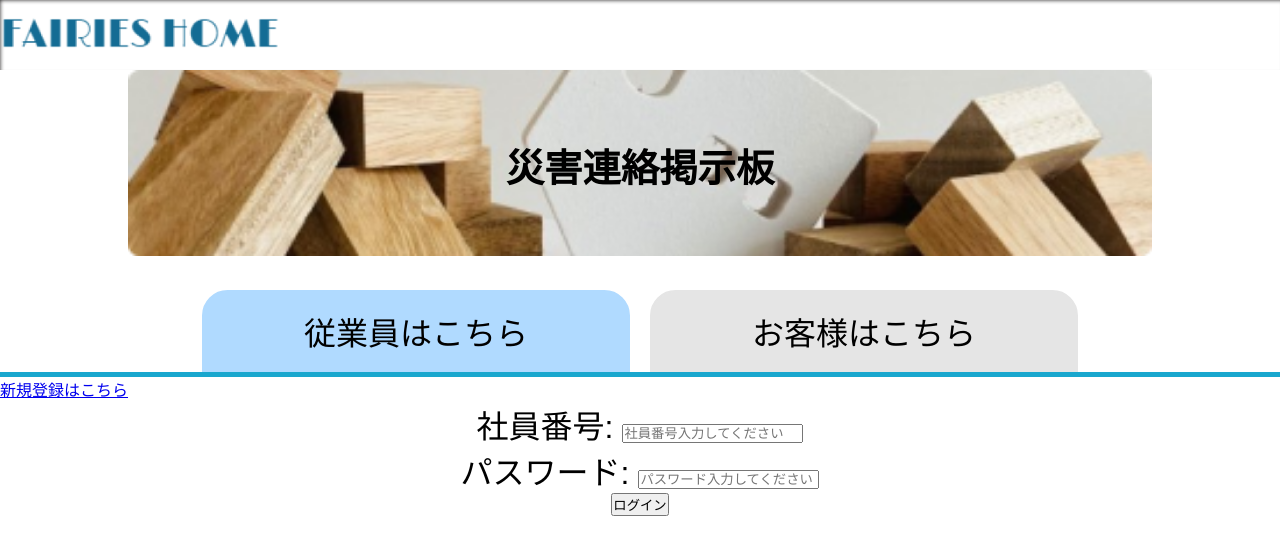
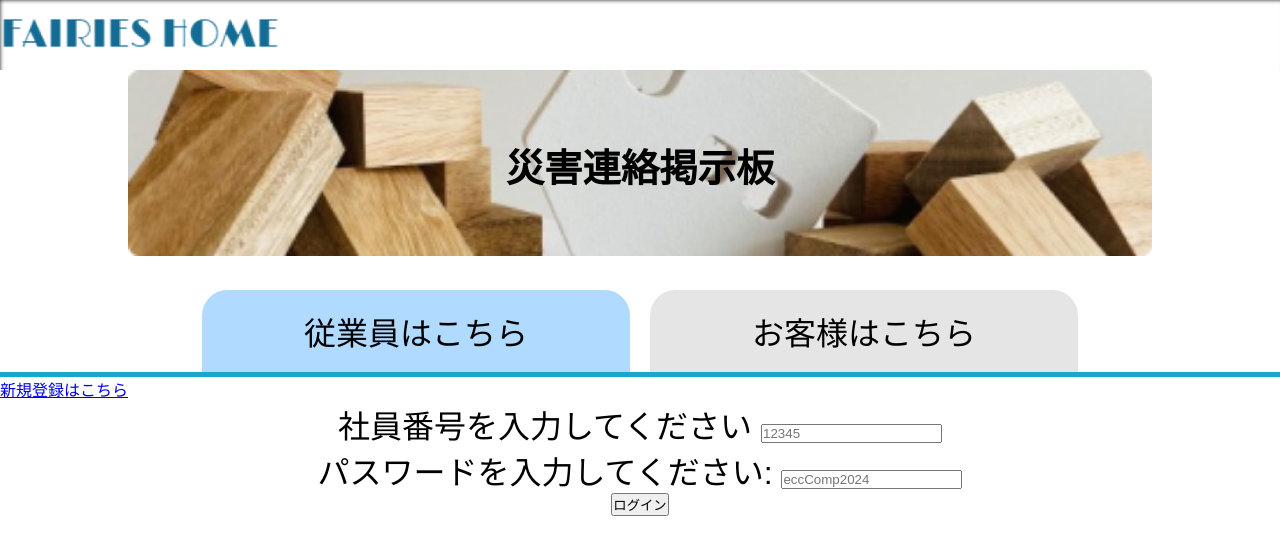
Before and after one commit to toma1128/Fairies, a PHP site: page /login.php in a window 1280 px wide. Shown: the top 560 px of the page. Run offline with PHP 8.4, Linux system fonts and the light colour scheme.

Commit message:
ラベルの名前を変更

```diff
--- a/Fairies/php/login.css
+++ b/Fairies/php/login.css
@@ -112,6 +112,7 @@ header {
 .employee_pass {
     font-size: xx-large;
 
+
 }
 
 /* お客様のログイン表示 */
--- a/Fairies/php/login.php
+++ b/Fairies/php/login.php
@@ -138,12 +138,12 @@ if (isset($_POST["submitBtn1"])) {
         <!-- ログインで表示する内容 -->
         <div class="employee">
           <div class="employee_number">
-            <label for="employee_number">社員番号:</label>
-            <input type="text" placeholder="社員番号入力してください" name="userId_employee" id="userId_employee">
+            <label for="employee_number">社員番号を入力してください</label>
+            <input type="text" placeholder="12345" name="userId_employee" id="userId_employee">
           </div>
           <div class="employee_pass">
-            <label for="employee_pass">パスワード:</label>
-            <input type="password" placeholder="パスワード入力してください" name="password_employee" id="password_employee">
+            <label for="employee_pass">パスワードを入力してください:</label>
+            <input type="password" placeholder="eccComp2024" name="password_employee" id="password_employee">
           </div>
 
           <button type="submit" id="submitBtn1" name="submitBtn1">ログイン</button>
@@ -151,12 +151,12 @@ if (isset($_POST["submitBtn1"])) {
         <div class="customer">
 
           <div class="customer_number">
-            <label for="customer_number">お客様番号:</label>
-            <input type="text" placeholder="お客様番号を入力してください" name="userId_customer" id="userId_customer">
+            <label for="customer_number">お客様番号を入力してください:</label>
+            <input type="text" placeholder="12345" name="userId_customer" id="userId_customer">
           </div>
           <div class="customer_pass">
-            <label for="customer_pass">パスワード:</label>
-            <input type="password" placeholder="パスワード入力してください" name="password_customer" id="password_customer">
+            <label for="customer_pass">パスワード入力してください</label>
+            <input type="password" placeholder="eccComp2024" name="password_customer" id="password_customer">
           </div>
           <button type="submit" id="submitBtn2" name="submitBtn2">ログイン</button>
         </div>
```
